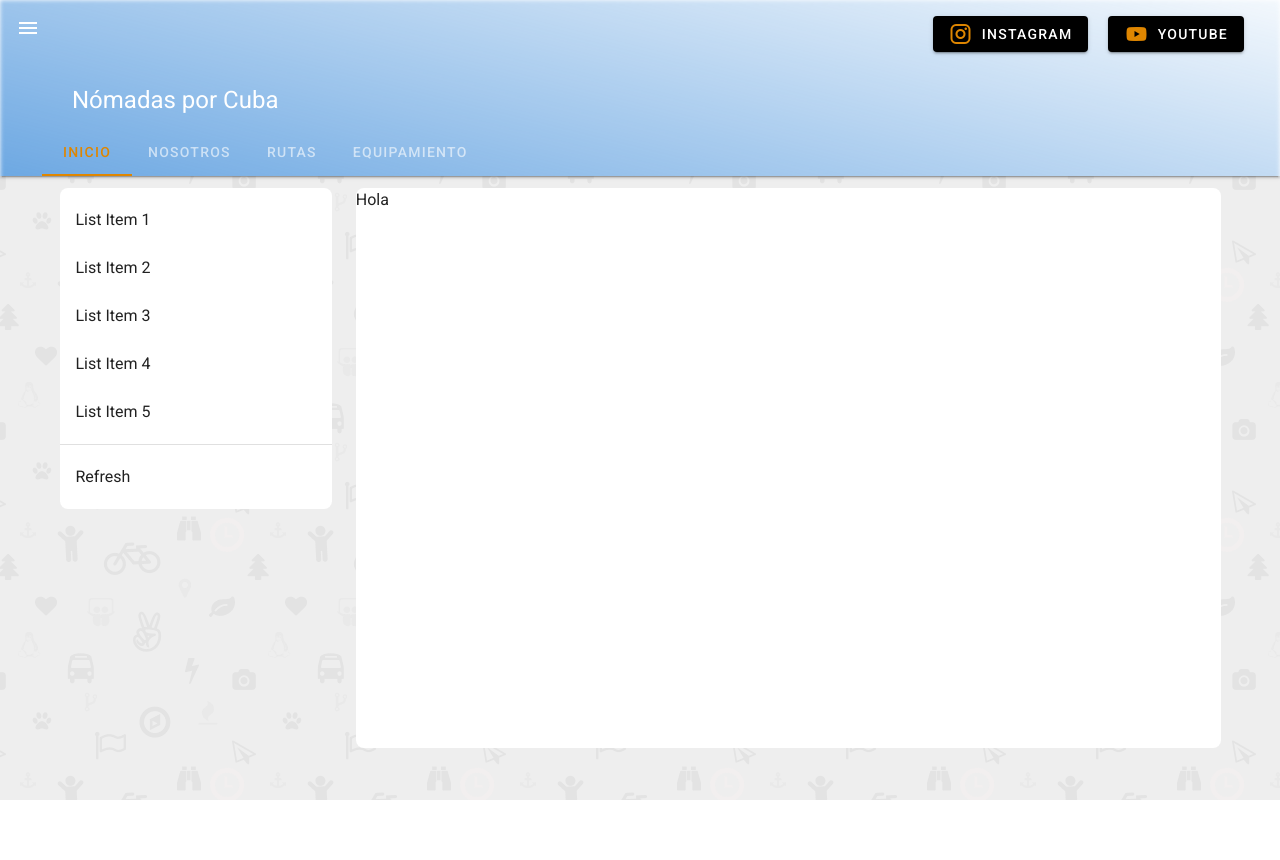
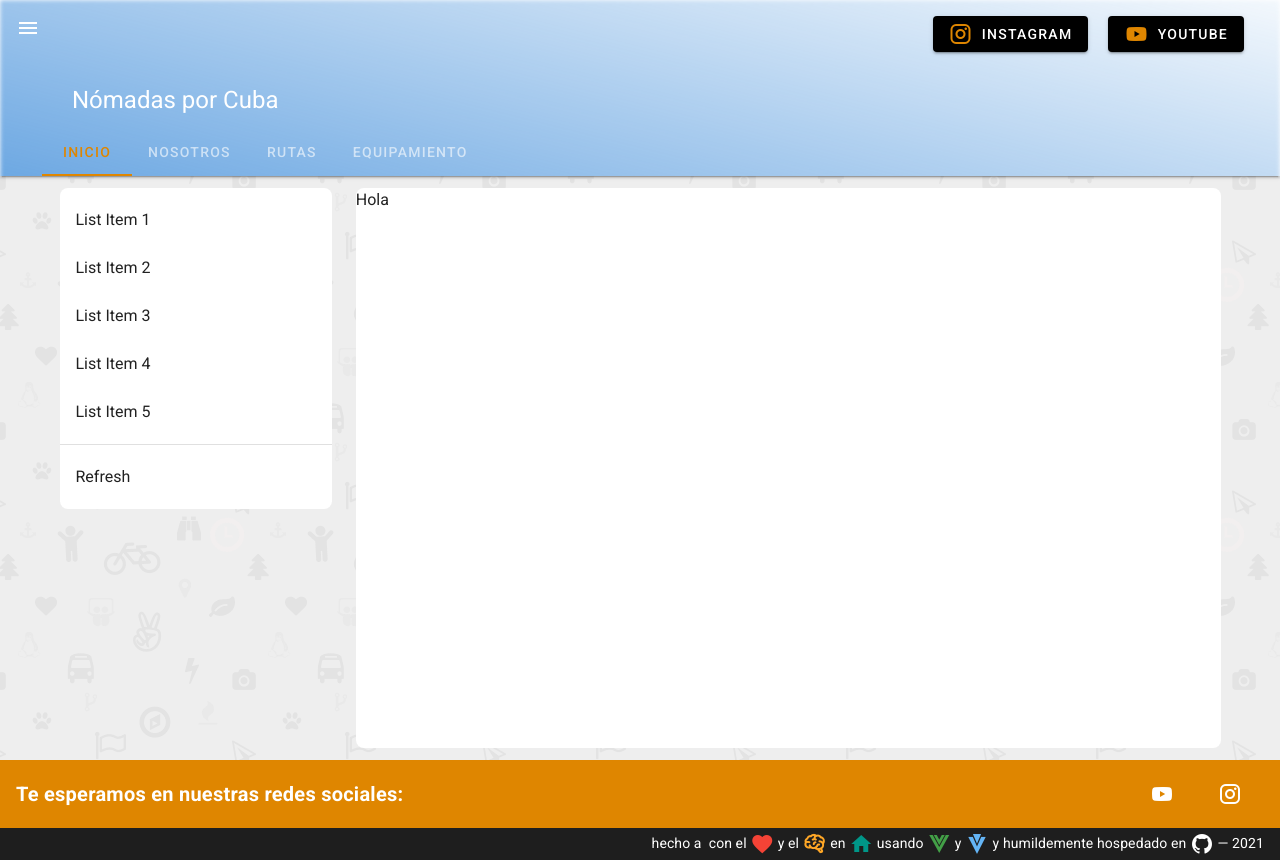
Before and after one commit to darielvicedo/nomadasxcuba, a Vue app: page / in a window 1280 px wide. Before the commit the page ends 800 px from the top, so only its background shows below. Built offline with nearby package versions, Linux system fonts and the light colour scheme.

Commit message:
feat: Add footer

```diff
--- a/src/App.vue
+++ b/src/App.vue
@@ -4,14 +4,16 @@
     <v-main>
       <router-view></router-view>
     </v-main>
+    <Footer></Footer>
   </v-app>
 </template>
 
 <script>
 import Header from "@/components/Header";
+import Footer from "@/components/Footer";
 
 export default {
-  components: {Header},
+  components: {Footer, Header},
 };
 </script>
 
--- /dev/null
+++ b/src/components/Footer.vue
@@ -0,0 +1,80 @@
+<template>
+  <v-footer
+      dark
+      padless
+  >
+    <v-card
+        class="flex"
+        flat
+        tile
+    >
+      <v-card-title class="primary darken-1">
+        <strong class="subheading">Te esperamos en nuestras redes sociales:</strong>
+
+        <v-spacer></v-spacer>
+
+        <v-btn
+            v-for="link in links"
+            :key="link.icon"
+            class="mx-4"
+            dark
+            icon
+            :href="link.url"
+            target="_blank"
+        >
+          <v-icon size="24px">
+            {{ link.icon }}
+          </v-icon>
+        </v-btn>
+      </v-card-title>
+
+      <v-card-text class="py-1 white--text text-right">
+        hecho a
+        <v-icon color="yellow lighten-5">mdi-hand</v-icon>
+        con el
+        <v-icon color="red">mdi-heart</v-icon>
+        y el
+        <v-icon color="orange lighten-1">mdi-brain</v-icon>
+        en
+        <v-icon color="teal">mdi-home</v-icon>
+        usando
+        <a href="https://vuejs.org/" target="_blank">
+          <v-icon color="green darken-1">mdi-vuejs</v-icon>
+        </a>
+        y
+        <a href="https://vuetifyjs.com/en/" target="_blank">
+          <v-icon color="blue lighten-2">mdi-vuetify</v-icon>
+        </a>
+        y humildemente hospedado en
+        <a href="https://github.com" target="_blank">
+          <v-icon>mdi-github</v-icon>
+        </a>
+        — {{ new Date().getFullYear() }}
+      </v-card-text>
+    </v-card>
+  </v-footer>
+</template>
+
+<script>
+export default {
+  name: "Footer",
+  data: () => ({
+    links: [
+      {
+        icon: 'mdi-youtube',
+        url: 'https://www.youtube.com/channel/UC7OeYRSIr64y-uVCYFj-QIA',
+      },
+      {
+        icon: 'mdi-instagram',
+        url: 'https://www.instagram.com/nomadas_cu/',
+      },
+    ],
+  }),
+}
+</script>
+
+<style scoped lang="scss">
+a {
+  text-decoration: none;
+}
+</style>
```
